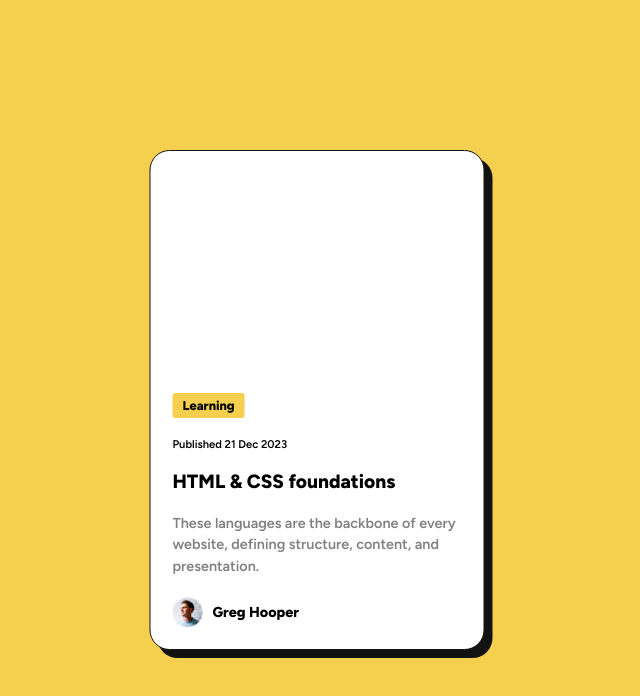
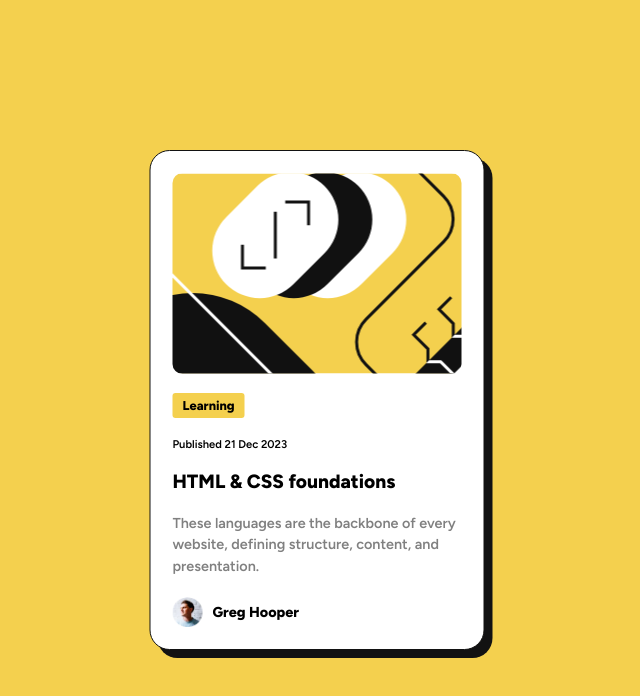
Before and after one commit to VangmanawKairung/Frontend-Mentor_blog-preview-card, a plain HTML site: page index.html in a window 1280 px wide. Shown: the whole page, without its empty margins (323-963 px from the left). Drawn offline with Linux system fonts and the light colour scheme.

Commit message:
Fix image path

```diff
--- a/style.scss
+++ b/style.scss
@@ -42,7 +42,7 @@ body {
     border-radius: 10px;
     width: 100%;
     height: 201px;
-    background-image: url(assets/images/illustration-article.svg);
+    background-image: url(source/assets/images/illustration-article.svg);
     background-repeat: no-repeat;
   }
 
```
Also changed, not shown: style.css.
